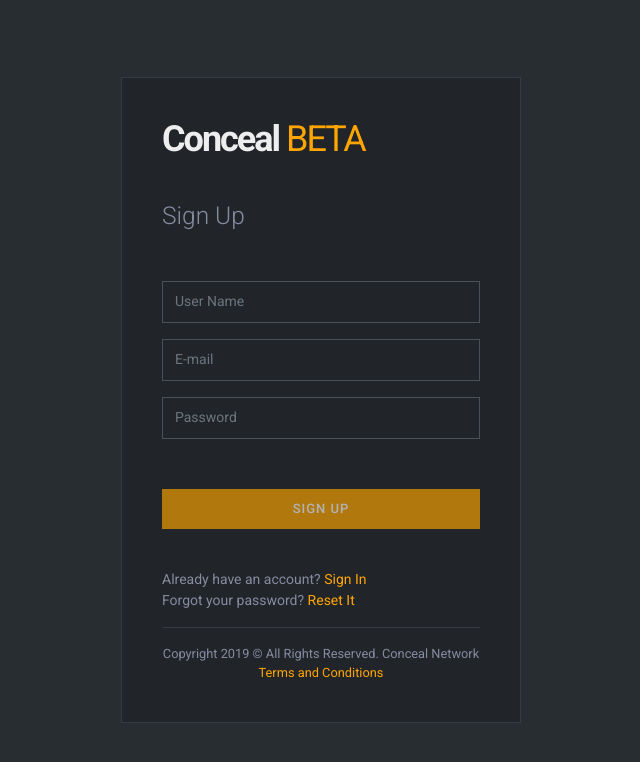
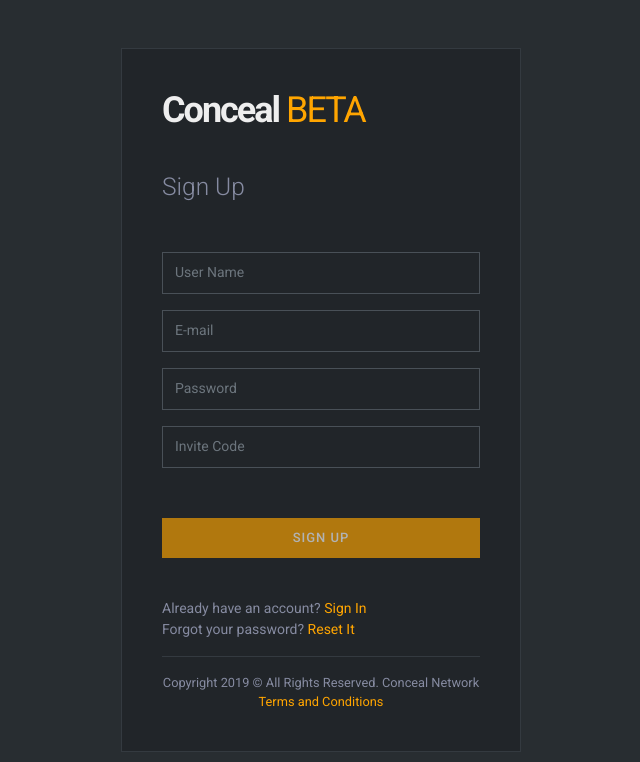
Before and after one commit to lerdos/ultranotei-cloud, a React (Create React App) app: page /signup in a window 1280 px wide. Shown: the top 762 px of the page, without its empty margins (319-959 px from the left). Built offline with nearby package versions, Linux system fonts and the light colour scheme.

Commit message:
Added invite code to signup process

```diff
--- a/src/components/ContextProvider.js
+++ b/src/components/ContextProvider.js
@@ -38,13 +38,13 @@
         });
     };
 
-    this.signUpUser = (e, userName, email, password) => {
+    this.signUpUser = (e, userName, email, password, inviteCode) => {
       e.preventDefault();
       const { layout } = this.state;
       layout.formSubmitted = true;
       layout.message = null;
       this.setState({ layout });
-      this.Api.signUpUser(userName, email, password)
+      this.Api.signUpUser(userName, email, password, inviteCode)
         .then(res => {
           if (res.result === 'success') return props.history.replace('/login');
           layout.message = res.message[0];
@@ -239,6 +239,7 @@
             message: res.message.result,
           };
           this.setState({ layout });
+          e.target.reset();
         })
         .catch(e => console.error(e));
     };
--- a/src/components/pages/SignUp.js
+++ b/src/components/pages/SignUp.js
@@ -12,11 +12,13 @@
   const userName = useFormInput('');
   const email = useFormInput('');
   const password = useFormInput('');
+  const inviteCode = useFormInput('');
 
   const formValidation = (
     userName.value !== '' && userName.value.length >= 3 &&
     email.value !== '' && email.value.length >= 3 &&
-    password.value !== '' && password.value.length >= userSettings.minimumPasswordLength
+    password.value !== '' && password.value.length >= userSettings.minimumPasswordLength &&
+    inviteCode !== '' && inviteCode.value.length === 32
   );
   const formValid = useFormValidation(formValidation);
 
@@ -29,7 +31,7 @@
         <h2 className="slim-logo"><a href="/">Conceal</a> <span className="beta-header">BETA</span></h2>
         <h3 className="signin-title-secondary">Sign Up</h3>
 
-        <form onSubmit={(e) => userActions.signUpUser(e, userName.value, email.value, password.value)}>
+        <form onSubmit={(e) => userActions.signUpUser(e, userName.value, email.value, password.value, inviteCode.value)}>
           <div className="form-group">
             <input
               {...userName}
@@ -50,7 +52,7 @@
               minLength={3}
             />
           </div>
-          <div className="form-group mg-b-50">
+          <div className="form-group">
             <input
               {...password}
               placeholder="Password"
@@ -58,6 +60,17 @@
               name="password"
               className="form-control"
               minLength={8}
+            />
+          </div>
+          <div className="form-group mg-b-50">
+            <input
+              {...inviteCode}
+              placeholder="Invite Code"
+              type="text"
+              name="inviteCode"
+              className="form-control"
+              minLength={32}
+              maxLength={32}
             />
           </div>
 
--- a/src/helpers/Api.js
+++ b/src/helpers/Api.js
@@ -4,13 +4,14 @@
     this.auth = options.auth;
   }
 
-  signUpUser = (userName, email, password) => {
-    const body = JSON.stringify({
+  signUpUser = (userName, email, password, inviteCode) => {
+    const body = {
       email,
       name: userName,
       password,
-    });
-    return this.fetch(`${this.apiURL}/user`, { method: 'POST', body })
+    };
+    if (inviteCode && inviteCode !== '') body["invite-code"] = inviteCode;
+    return this.fetch(`${this.apiURL}/user`, { method: 'POST', body: JSON.stringify(body) })
       .then(res => Promise.resolve(res));
   };
 
```
